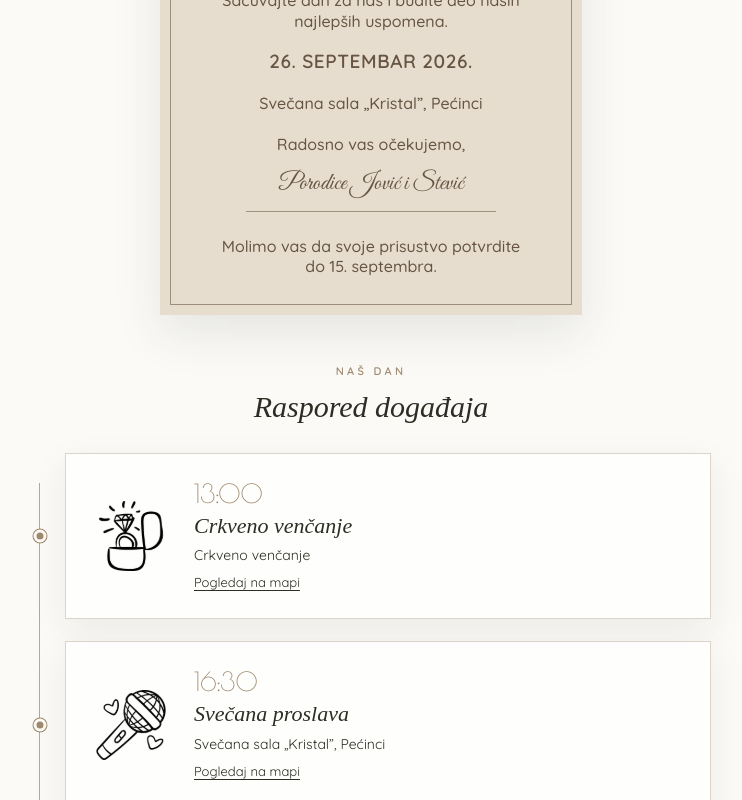
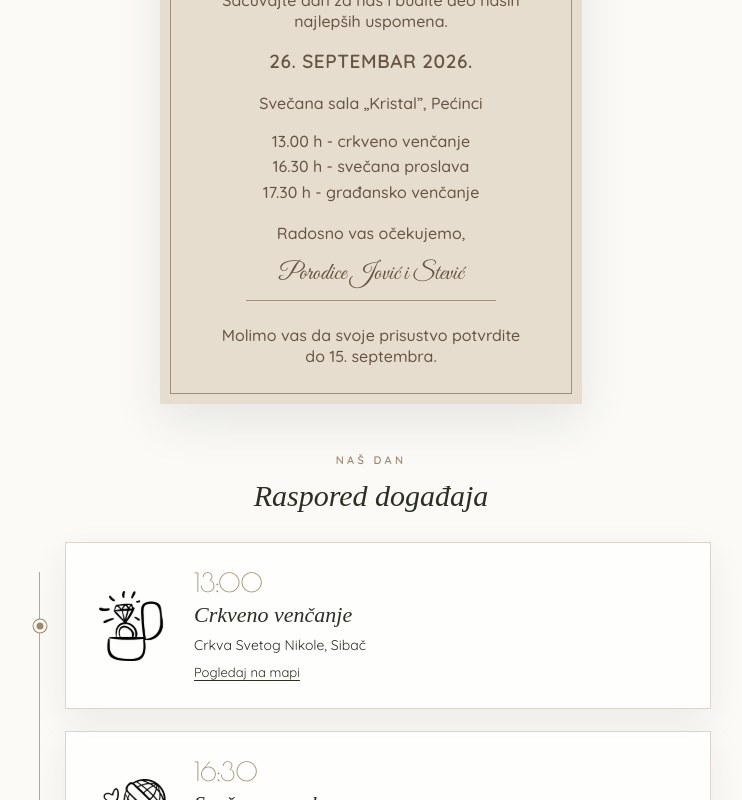
Before and after one commit to NikolaTomic00/pozivnica13, a React (Vite) app: page / in a window 1280 px wide. Shown: the part 820-1620 px from the top of the page, without its empty margins (269-1011 px from the left). Built offline with nearby package versions, Linux system fonts and the light colour scheme; a web font is replaced by a local one.

Commit message:
Clarify invitation details and ceremony schedule

```diff
--- a/src/index.css
+++ b/src/index.css
@@ -345,6 +345,7 @@ a {
   color: var(--sand-deep);
   font-family: "Poiret One", sans-serif;
   font-size: 26px;
+  font-weight: 700;
   line-height: 1;
 }
 .event-card h3 {
--- a/src/sections/EventDetailsSection/EventDetailsSection.jsx
+++ b/src/sections/EventDetailsSection/EventDetailsSection.jsx
@@ -5,8 +5,8 @@ const events = [
     icon: publicAsset("Mask-group-8.svg"),
     title: "Crkveno venčanje",
     time: "13:00",
-    address: "Crkveno venčanje",
-    mapUrl: "https://www.google.com/maps/search/?api=1&query=Pećinci+crkva",
+    address: "Crkva Svetog Nikole, Sibač",
+    mapUrl: "https://www.google.com/maps/search/?api=1&query=Crkva+Svetog+Nikole+Sibač",
   },
   {
     icon: publicAsset("Mask-group-10.svg"),
--- a/src/sections/InvitationDetailsSection/InvitationDetailsSection.jsx
+++ b/src/sections/InvitationDetailsSection/InvitationDetailsSection.jsx
@@ -12,6 +12,12 @@ function InvitationDetailsSection() {
           <p className="details-date">26. SEPTEMBAR 2026.</p>
 
           <p className="details-location">Svečana sala „Kristal”, Pećinci</p>
+
+          <div className="details-times">
+            <p>13.00 h - crkveno venčanje</p>
+            <p>16.30 h - svečana proslava</p>
+            <p>17.30 h - građansko venčanje</p>
+          </div>
 
           <p className="details-closing">Radosno vas očekujemo,</p>
 
```
